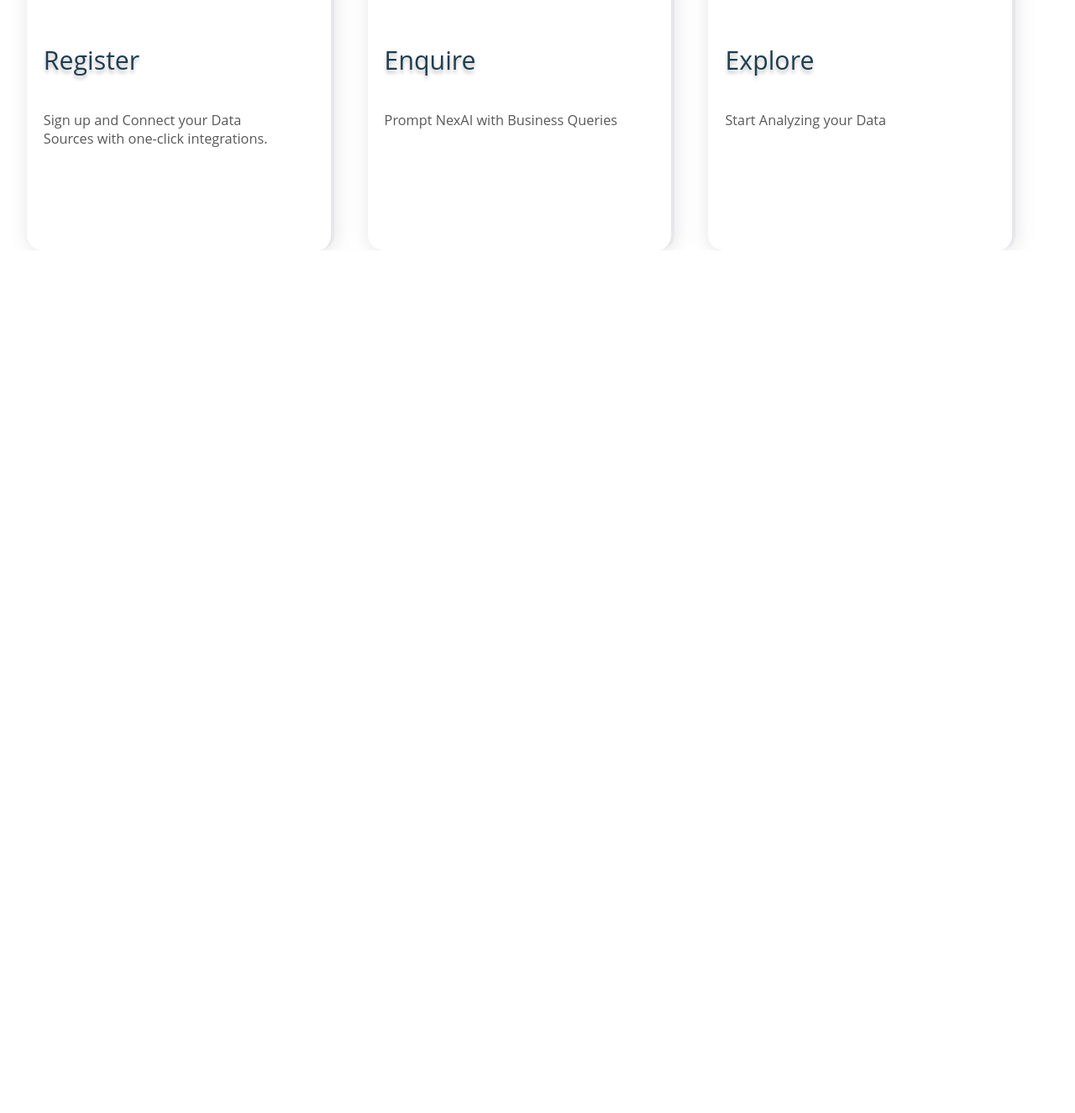
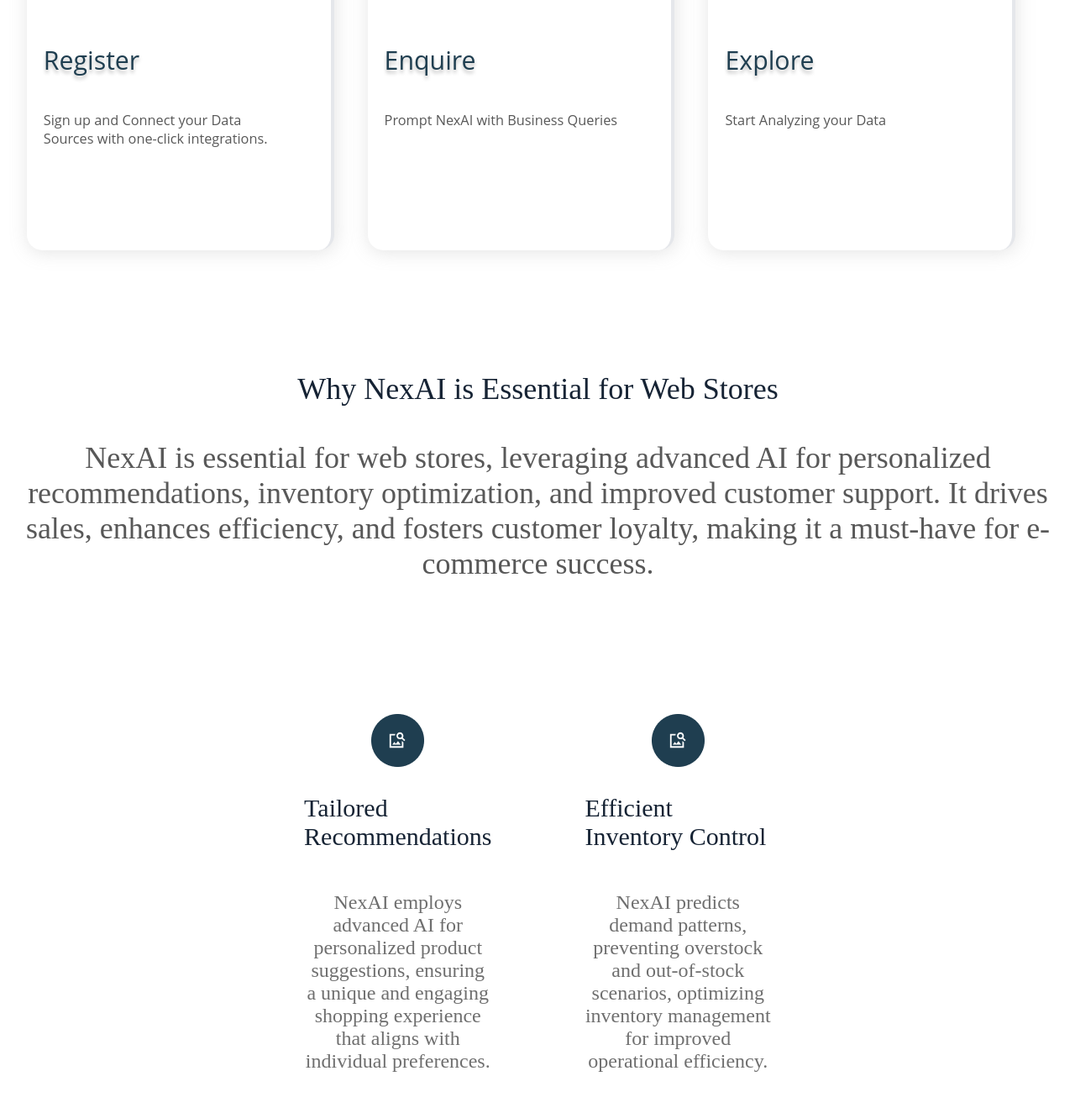
Before and after one commit to Manish-webknot/Track-1-Major-Assignment, a plain HTML site: page index.html in a window 1280 px wide. Shown: the part 1632-2957 px from the top of the page at 84% size. Before the commit the page ends 1930 px from the top, so only its background shows below. Drawn offline with nearby package versions, Linux system fonts and the light colour scheme.

Commit message:
why nexai is essential section is completed

```diff
--- a/index.html
+++ b/index.html
@@ -120,6 +120,57 @@
                     </div>
                 </div>
             </div>
+            <div class="caption-div flex flex-col justify-center items-center mt-36">
+                <div class="caption-1">
+                    <p class="caption-text-1">Why NexAI is Essential for Web Stores</p>
+                </div>
+                <div class="caption-2 pt-10">
+                    <p class="caption-text-2">NexAI is essential for web stores, leveraging advanced AI for personalized recommendations, inventory optimization, and improved customer support. It drives sales, enhances efficiency, and fosters customer loyalty, making it a must-have for e-commerce success.</p>
+                </div>
+            </div>
+            <div class="recommendation-div grid grid-cols-2 grid-rows-2 gap-x-12 gap-y-12 pt-28">
+                <div class="recom-1 flex flex-col justify-center items-center p-8">
+                    <div class="recom1-img relative">
+                       <img src="/images/Ellipse 1.png" alt="ellipse">
+                       <img class="recom-1-img absolute left-5 top-5" src="/images/search.svg" alt="search">
+                    </div>
+                    <div>
+                        <p class="recom1-text flex flex-col justify-center items-center pt-8">Tailored Recommendations</p>
+                        <p class="recom2-text pt-12">NexAI employs advanced AI for personalized product suggestions, ensuring a unique and engaging shopping experience that aligns with individual preferences.</p>
+                    </div>
+                </div>
+                <div class="recom-1 flex flex-col justify-center items-center p-8">
+                    <div class="recom1-img relative">
+                       <img src="/images/Ellipse 1.png" alt="ellipse">
+                       <img class="recom-1-img absolute left-5 top-5" src="/images/search.svg" alt="search">
+                    </div>
+                    <div>
+                        <p class="recom1-text flex flex-col justify-center items-center pt-8">Efficient Inventory Control</p>
+                        <p class="recom2-text pt-12">NexAI predicts demand patterns, preventing overstock and out-of-stock scenarios, optimizing inventory management for improved operational efficiency.</p>
+                    </div>
+                </div>
+                <div class="recom-1 flex flex-col justify-center items-center p-8">
+                    <div class="recom1-img relative">
+                       <img src="/images/Ellipse 1.png" alt="ellipse">
+                       <img class="recom-1-img absolute left-5 top-5" src="/images/search.svg" alt="search">
+                    </div>
+                    <div>
+                        <p class="recom1-text flex flex-col justify-center items-center pt-8">Smart Sales Insights</p>
+                        <p class="recom2-text pt-12">Utilize NexAI for intelligent customer trend analysis, enabling strategic product placement and targeted marketing efforts to drive sales.</p>
+                    </div>
+                </div>
+                <div class="recom-1 flex flex-col justify-center items-center p-8">
+                    <div class="recom1-img relative">
+                       <img src="/images/Ellipse 1.png" alt="ellipse">
+                       <img class="recom-1-img absolute left-5 top-5" src="/images/search.svg" alt="search">
+                    </div>
+                    <div>
+                        <p class="recom1-text flex flex-col justify-center items-center pt-8">Instant Customer Support</p>
+                        <p class="recom2-text pt-12">With NexAI's integrated chatbot, provide 24/7 responsive assistance, guiding users and answering queries for enhanced customer satisfaction and loyalty.</p>
+                    </div>
+                </div>
+            </div>
+        </div>
     </div>
 </body>
 </html>
--- a/styles.css
+++ b/styles.css
@@ -135,3 +135,45 @@
     font-weight: 400;
     line-height: normal;
 }
+.caption-text-1{
+    color: #162334;
+    font-family: Jost;
+    font-size: 36px;
+    font-style: normal;
+    font-weight: 500;
+    line-height: normal;
+}
+.caption-text-2{
+    width: 1259px;
+    color: #585858;
+    text-align: center;
+    font-family: Jost;
+    font-size: 36px;
+    font-style: normal;
+    font-weight: 400;
+    line-height: normal;
+}
+.recom-1-img{
+    top: 30%;
+    left: 35%;
+}
+.recom1-text{
+    color: #162334;
+    font-family: Jost;
+    font-size: 30px;
+    font-style: normal;
+    font-weight: 500;
+    line-height: normal;
+}
+.recom2-text{
+    color: #6F6F6F;
+    text-align: center;
+    font-family: Jost;
+    font-size: 24px;
+    font-style: normal;
+    font-weight: 500;
+    line-height: normal;
+}
+.recom-1 {
+    max-width: 450px;
+}
```
